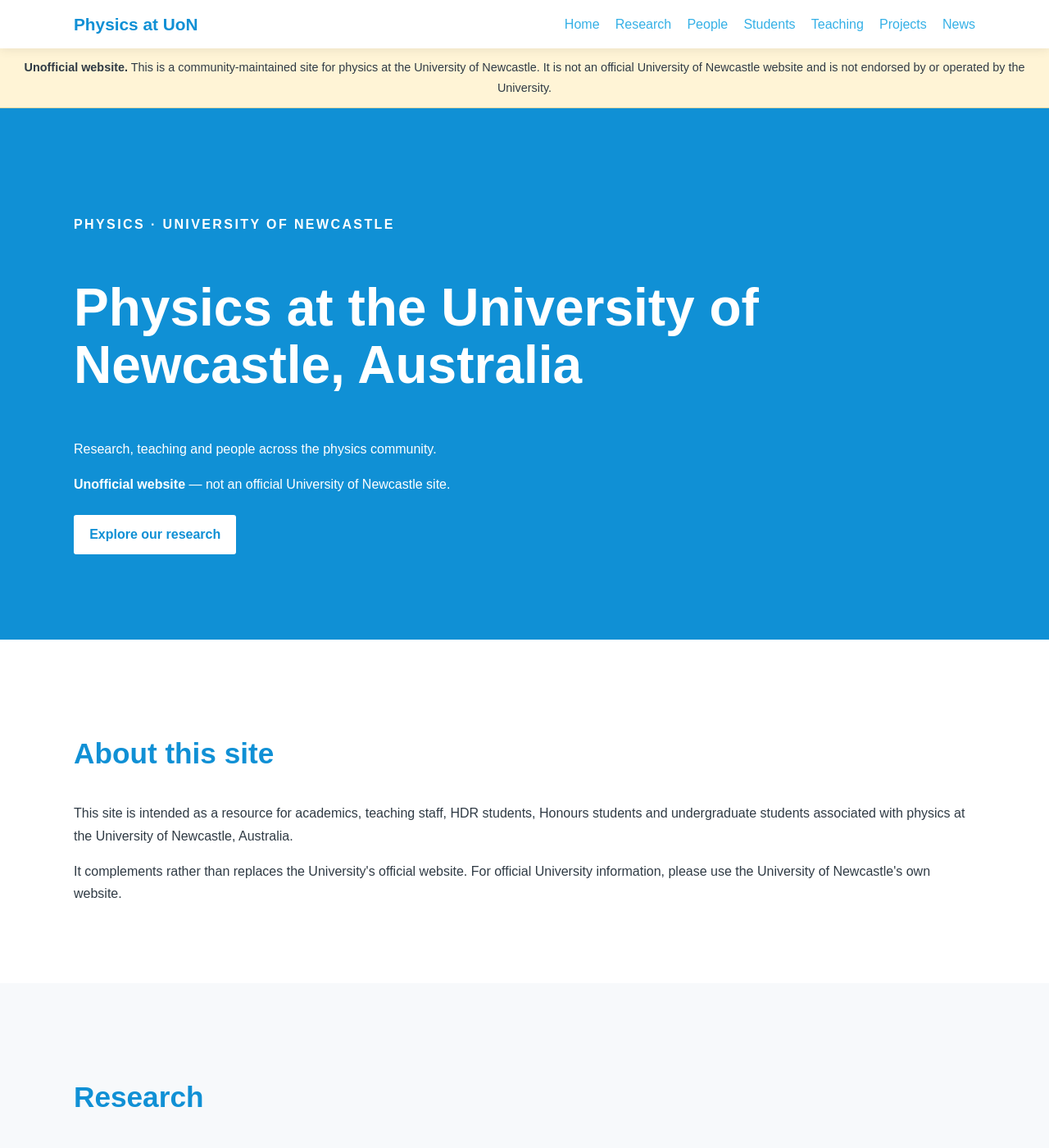
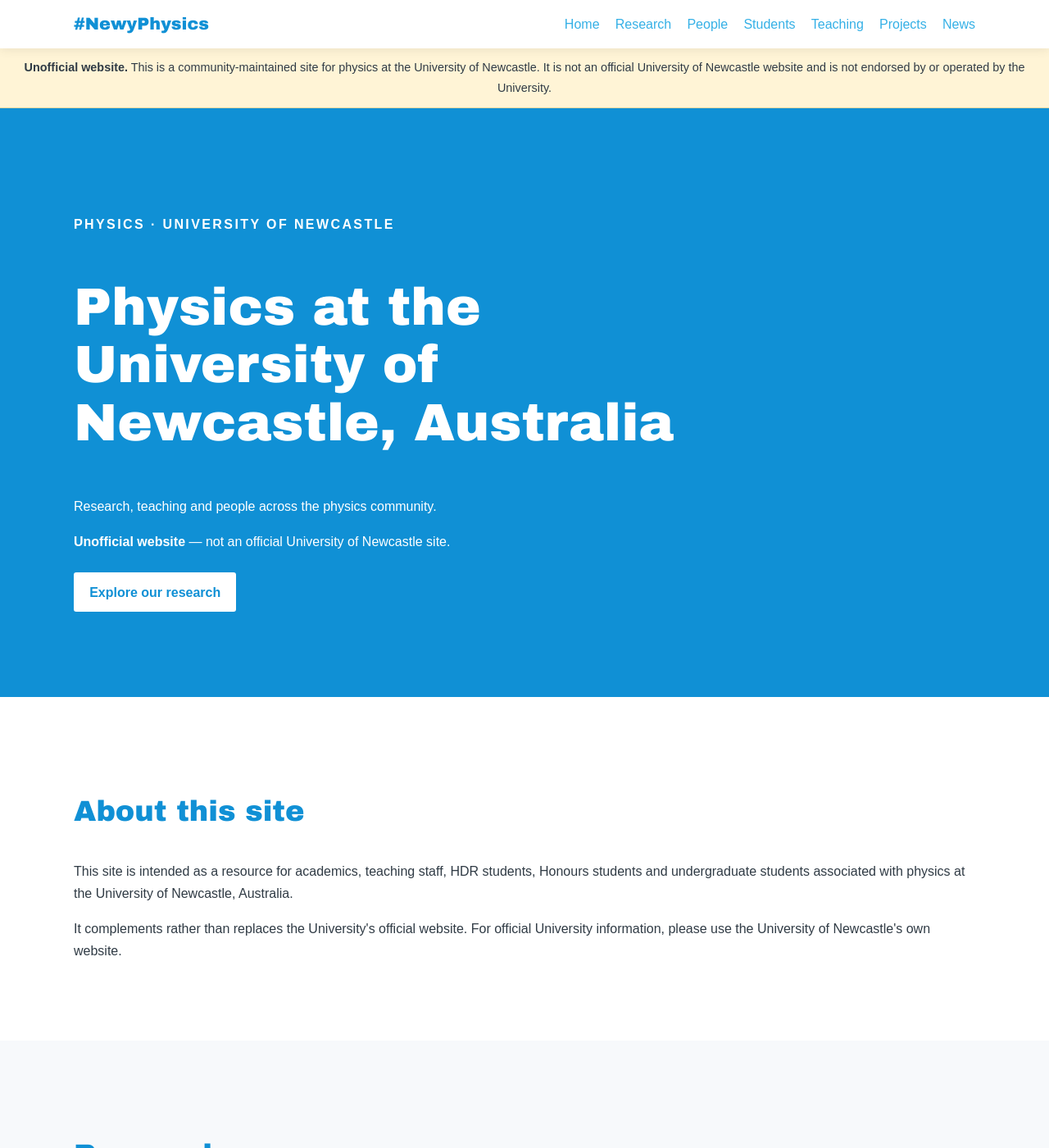
Before and after one commit to NewyPhysics/unofficial_homepage, a Jekyll site: the page built from index.html, in a window 1280 px wide and 1400 px high. Shown: the whole window at 82% size. Built offline with Jekyll 4.4.1, drawn with Linux system fonts in a browser that asks for light colours.

Commit message:
Rename site header to #NewyPhysics and use Arial Black for headings
Co-Authored-By: Claude Opus 5.5 <noreply@anthropic.com>
Claude-Session: https://claude.ai/code/session_01LYcBCLwvG5rvH6dJMd99nN

```diff
--- a/_includes/nav.html
+++ b/_includes/nav.html
@@ -1,7 +1,7 @@
 <header id="header">
   <div class="container header-inner">
     <a href="{{ '/' | relative_url }}" class="logo">
-      <h1>Physics at UoN</h1>
+      <h1>#NewyPhysics</h1>
     </a>
     <nav id="navbar" class="navbar">
       <ul>
--- a/_layouts/default.html
+++ b/_layouts/default.html
@@ -3,7 +3,7 @@
 <head>
   <meta charset="utf-8">
   <meta name="viewport" content="width=device-width, initial-scale=1">
-  <title>{{ page.title }} | Physics at UoN</title>
+  <title>{{ page.title }} | #NewyPhysics</title>
   <meta name="description" content="{{ page.description | default: site.description }}">
   <link rel="stylesheet" href="{{ '/assets/css/style.css' | relative_url }}">
 </head>
--- a/assets/css/style.css
+++ b/assets/css/style.css
@@ -138,3 +138,10 @@ section[id] { scroll-margin-top:80px; }
     grid-template-columns: 1fr;
   }
 }
+
+/* Headings use Arial Black, the University's fallback for its Fuse V.2 Display typeface.
+   Devices without Arial Black (e.g. Android, Linux) get heavy Arial/Helvetica instead. */
+h1, h2, h3, .logo h1 {
+  font-family: "Arial Black", "Arial Bold", Gadget, Arial, Helvetica, sans-serif;
+  font-weight: 900;
+}
```
